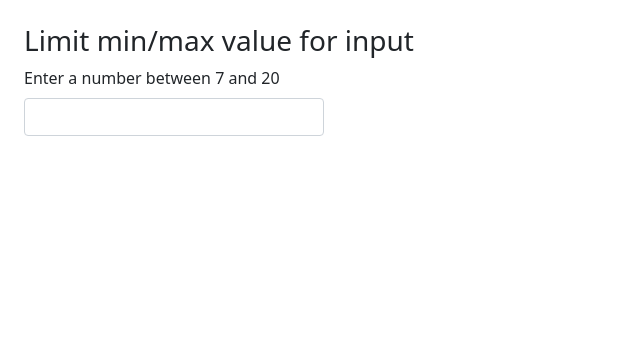
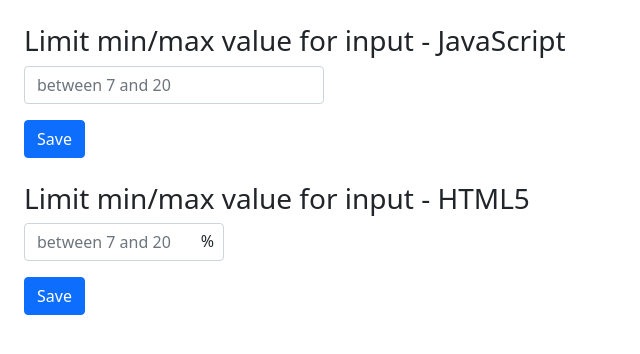
Before and after one commit to rogeriosaraceni/Validate-Between-Number, a website: page index.html in a window 1280 px wide. Shown: the whole page, without its empty margins (0-640 px from the left). Drawn offline with nearby package versions, Linux system fonts and the light colour scheme.

Commit message:
Add validate Html5

```diff
--- a/index.html
+++ b/index.html
@@ -4,16 +4,31 @@
       <title>Limit min/max value for input</title>
 
       <link rel="stylesheet" href="https://cdnjs.cloudflare.com/ajax/libs/bootstrap/5.1.3/css/bootstrap.min.css">
+      <link rel="stylesheet" href="style.css">
    </head>
 
    <body class="p-4">
-      <h3>Limit min/max value for input</h3>
+      <h3>Limit min/max value for input - JavaScript</h3>
 
-      <div class="mb-3" style="max-width: 300px;">
-         <label for="num" class="form-label">Enter a number between 7 and 20</label>
-         <input type="text" id="num" class="form-control" onblur="validateBetweenNumber();"/>
-         <small id="msgBetweenNumber" class="text-danger"></small>
-      </div>
+      <form class="mb-4">
+         <div class="mb-3" style="max-width: 300px;">
+            <input type="text" placeholder="between 7 and 20" class="inputNumber form-control" required min="7" max="20" onchange="validateBetweenNumber();"/>
+            <small id="msgBetweenNumber" class="text-danger"></small>
+         </div>
+
+         <button type="submit" class="btn btn-primary">Save</button>
+      </form>
+
+
+      <h3>Limit min/max value for input - HTML5</h3>
+
+      <form class="mb-4">
+         <div class="mb-3 content-inputNumber" style="max-width: 200px;">
+            <input type="number" placeholder="between 7 and 20" class="form-control" min="7" max="20" required/>
+         </div>
+
+         <button type="submit" class="btn btn-primary">Save</button>
+      </form>
 
       <script src="script.js"></script>
    </body>
--- a/script.js
+++ b/script.js
@@ -1,19 +1,14 @@
 validateBetweenNumber = () => {
    const min = 7;
    const max = 20;
-
-   const input = document.getElementById('num');
+   const input = document.querySelector('.inputNumber');
    let n = input.value;
 
    n = Number(n);
 
-   if (n < min) {
+   if (n < min || n > max) {
       text = "Value has to be between 7 and 20";
-      input.value = min;
-   }
-   else if (n > max) {
-      text = "Value has to be between 7 and 20";
-      input.value = max;
+      input.value = "";
    }
    else {
       text = "";
@@ -22,5 +17,5 @@ validateBetweenNumber = () => {
 
    console.log(n);
 
-   document.getElementById("msgBetweenNumber").innerHTML = text;
+   document.querySelector("#msgBetweenNumber").innerHTML = text;
 }
--- /dev/null
+++ b/style.css
@@ -0,0 +1,22 @@
+.content-inputNumber{ position: relative;}
+.content-inputNumber::before {
+   content: '%';
+   position: absolute;
+   right: 10px;
+   bottom: 8px;
+}
+
+/* for Mozilla */
+.content-inputNumber input[type=number] {
+   -moz-appearance: textfield;
+   appearance: textfield;
+   margin: 0;
+}
+/* for Chrome */
+.content-inputNumber input[type=number]::-webkit-inner-spin-button,
+.content-inputNumber input[type=number]::-webkit-outer-spin-button {
+   -webkit-appearance: none;
+   margin: 0;
+}
+
+.content-inputNumber .form-control{ padding-right: 30px;}
```
